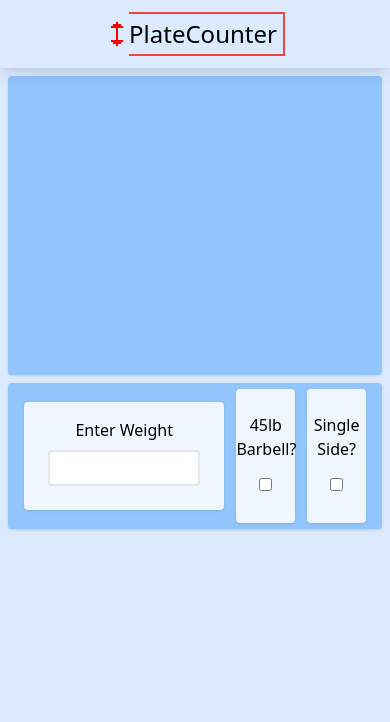
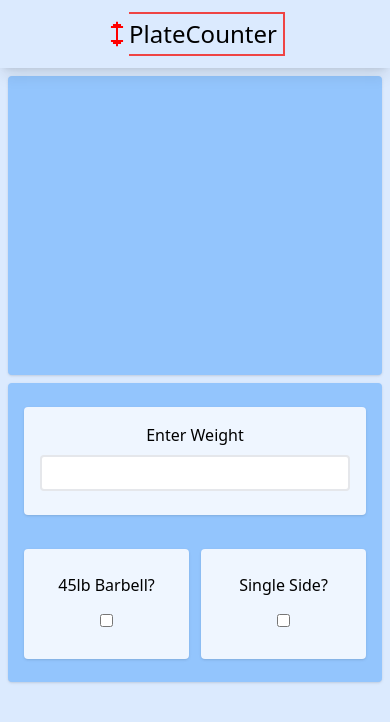
Before and after one commit to PeytonCurr/plate_counter, a React (Create React App) app: page / in a window 390 px wide. Shown: the top 722 px of the page. Built offline with nearby package versions, Linux system fonts and the light colour scheme.

Commit message:
Adding some alerts to stop a couple bugs

```diff
--- a/src/components/weightForm.jsx
+++ b/src/components/weightForm.jsx
@@ -8,6 +8,12 @@ function WeightForm(props) {
   }
 
   function handleChange(event) {
+    if (props.single) {
+      if (event.target.value > 500) {
+        alert('500 is the maximum weight that can be displayed on one side');
+        return
+      }
+    }
     props.setWeight(event.target.value)
     if (props.weight <= 45 && props.barBell == true) {
       props.setBarBell(false)
@@ -15,15 +21,16 @@ function WeightForm(props) {
   }
 
   return (
-    <div className='items-center rounded bg-blue-300 shadow row-span-1 md:row-span-2 grid grid-cols-10 gap-3 px-4'>
-      <form onSubmit={handleSubmit} className=' bg-blue-50 rounded shadow p-6 pt-4 col-span-6 text-center'>
+    <div className='items-center rounded bg-blue-300 shadow row-span-2 grid grid-cols-10 grid-rows-2 sm:grid-rows-1 gap-3 px-4 py-3 sm:py-0'>
+
+      <form onSubmit={handleSubmit} className=' bg-blue-50 rounded shadow p-4 pb-6 sm:p-6 sm:pt-4 col-span-10 sm:col-span-6 text-center'>
         <h1 className='mb-2 text-center'>
           Enter Weight
         </h1>
         <input value={props?.weight || ""} type="number" step={5} max={(props.single ? 500 : 1000)} onChange={handleChange} className="text-center  w-full rounded p-1 px-2 border-2" />
       </form>
 
-      <form className=' bg-blue-50 rounded shadow py-6 col-span-2 text-center'>
+      <form className=' bg-blue-50 rounded shadow py-6 col-span-5 sm:col-span-2 text-center'>
         <h1 className='mb-3'>45lb Barbell?</h1>
         <input className="mb-2" type="checkbox" checked={props.barBell} onChange={e => {
           props.setBarBell(e.target.checked)
@@ -33,9 +40,15 @@ function WeightForm(props) {
         }} />
       </form>
 
-      <form className=' bg-blue-50 rounded shadow py-6 col-span-2 text-center'>
+      <form className=' bg-blue-50 rounded shadow py-6 col-span-5 sm:col-span-2 text-center'>
         <h1 className='mb-3'>Single Side?</h1>
         <input className="mb-2" type="checkbox" checked={props.single} onChange={e => {
+          if (!props.single) {
+            if (props.weight > 500) {
+              alert('500 is the maximum weight that can be displayed on one side');
+              return
+            }
+          }
           props.setSingle(e.target.checked)
           if (props.barBell == true) {
             props.setBarBell(!e.target.checked)
```
